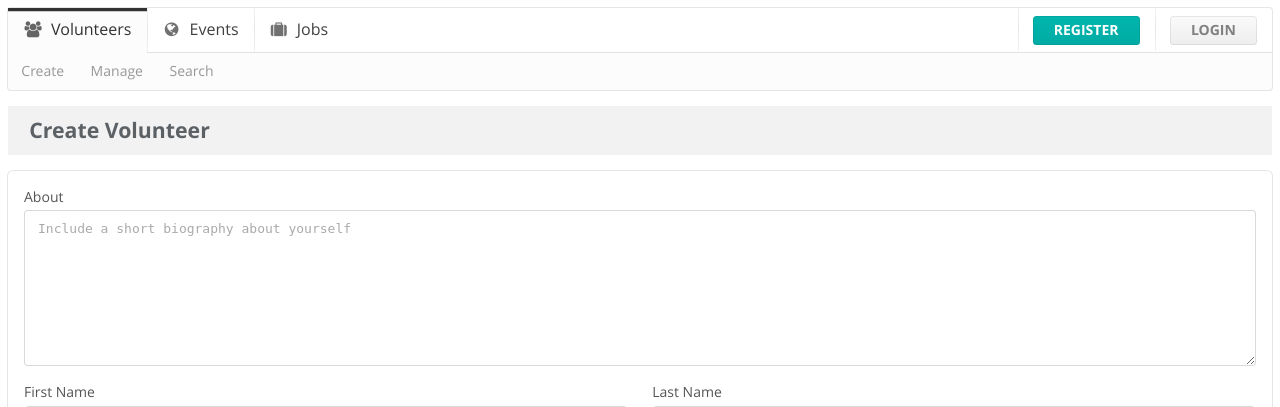
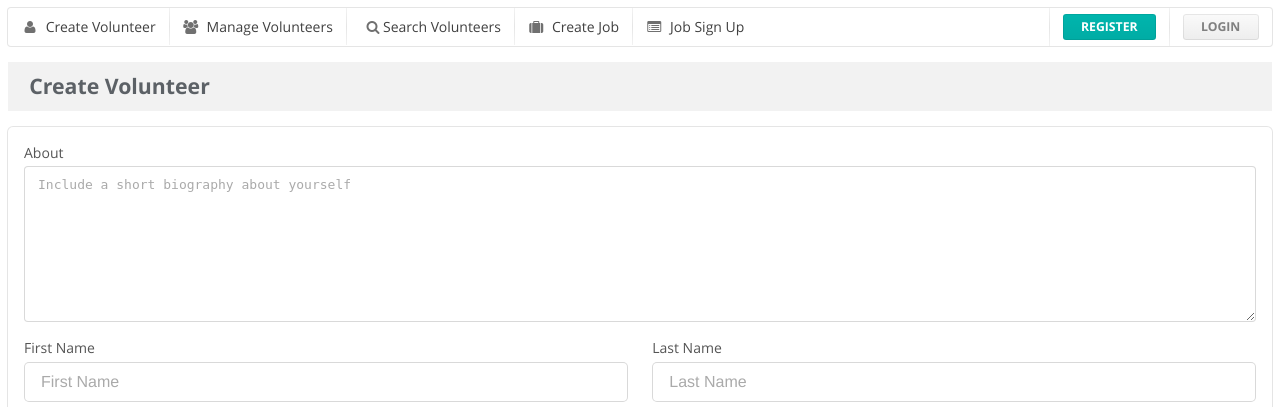
Before and after one commit to jayesh92/vms, a Django app: page /volunteer/create/ in a window 1280 px wide. Shown: the top 407 px of the page. Run offline with Django 3.2, Linux system fonts and the light colour scheme; parts of the project's set-up code (start-up, migrations or seed data) failed here and were passed over; some libraries are stand-ins or nearby versions.

Commit message:
Added a menu that includes all actions that can be done so far

```diff
--- a/vms/vms/templates/vms/base.html
+++ b/vms/vms/templates/vms/base.html
@@ -17,19 +17,27 @@
 </head>
 
 <body>
-    <div class="ui tiered menu">
+    <div class="ui small menu">
         <div class="menu">
-            <a class="active item">
+            <a class="item" href="{% url 'volunteer:create' %}">
+                <i class="user icon"></i>
+                Create Volunteer
+            </a>
+            <a class="item" href="{% url 'volunteer:list_volunteers' %}">
                 <i class="users icon"></i>
-                Volunteers
+                Manage Volunteers
             </a>
-            <a class="item">
-                <i class="globe icon"></i>
-                Events
+            <a class="item" href="{% url 'volunteer:search' %}">
+                <i class="search icon"></i>
+                Search Volunteers
             </a>
-            <a class="item">
+            <a class="item" href="{% url 'job:create' %}">
                 <i class="suitcase icon"></i>
-                Jobs
+                Create Job
+            </a>
+            <a class="item" href="{% url 'job:list_jobs' %}">
+                <i class="browser icon"></i>
+                Job Sign Up
             </a>
             <div class="right item">
                 <a class="ui button" href="{% url 'rango:user_login' %}">Login</a>
@@ -37,26 +45,6 @@
             <div class="right item">
                 <a class="ui teal button" href="{% url 'rango:register_volunteer' %}">Register</a>
             </div>
-            <!--<div class="right menu">
-                <div class="item">
-                    <div class="ui icon input">
-                        <input placeholder="Search..." type="text">
-                        <i class="search icon"></i>
-                    </div>
-                </div>
-                <div class="ui dropdown item">
-                    More <i class="icon dropdown"></i>
-                    <div class="menu">
-                        <a class="item"><i class="edit icon"></i> Edit Profile</a>
-                        <a class="item"><i class="settings icon"></i> Account Settings</a>
-                    </div>
-                </div>
-            </div>-->
-        </div>
-        <div class="ui sub menu">
-            <a class="item" href="{% url 'volunteer:create' %}">Create</a>
-            <a class="item" href="{% url 'volunteer:list_volunteers' %}">Manage</a>
-            <a class="item" href="{% url 'volunteer:search' %}">Search</a>
         </div>
     </div>
     <div id="content">
--- a/vms/volunteer/templates/volunteer/create.html
+++ b/vms/volunteer/templates/volunteer/create.html
@@ -4,7 +4,8 @@
     <h3 class="ui black block header">
         Create Volunteer
     </h3>
-    <form action="{% url 'volunteer:create' %}" method="post" enctype="multipart/form-data">
+    <!-- action is blank because from now on we will be creating volunteers during registration only -->
+    <form action="" method="post" enctype="multipart/form-data">
         {% csrf_token %}
         <div class="ui form segment">
             <div class="field">
```
